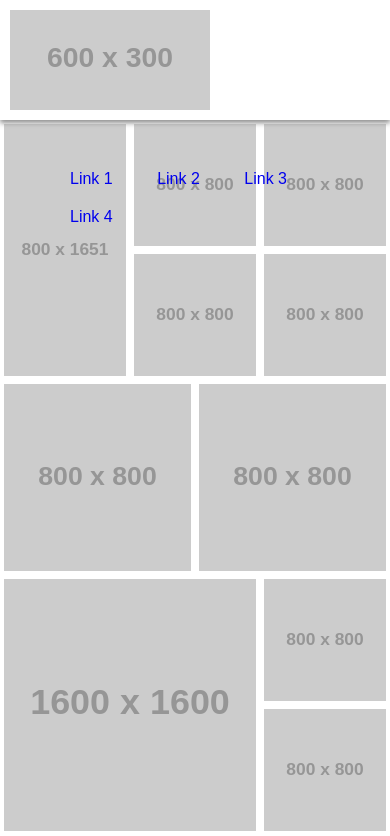
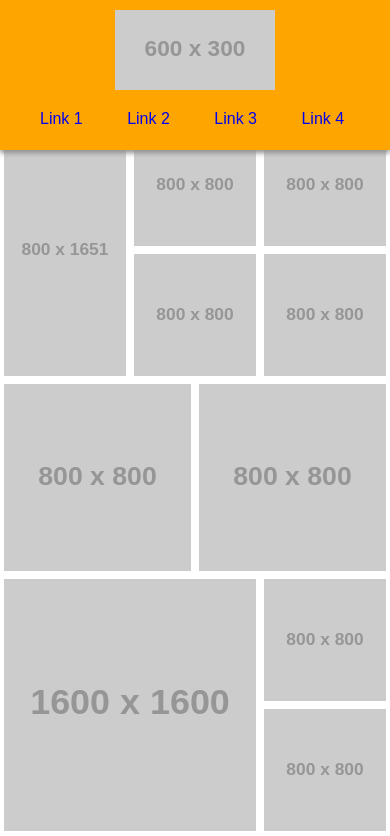
Before and after one commit to Sajgon/suw16-bluemix1, a website: page public/index.html in a window 390 px wide. Shown: the top 836 px of the page. Drawn offline with Linux system fonts and the light colour scheme; placeholder pictures from the web are drawn by us.

Commit message:
Add files via upload

```diff
--- a/public/mediaquery.css
+++ b/public/mediaquery.css
@@ -1,9 +1,22 @@
-@media (max-width: 629px) {
-  .header{
-    background-color: orange;
-  }
+@media (max-width: 629px){
+    header{
+        background-color: orange;
+        height: 150px;
+    }
 
-    .logo{
+    header .logo{
         margin: 10px auto;
+        float: none;
+        height: 80px;
+    }
+
+    header nav ul{
+        margin: 0;
+        padding: 0;
+    }
+    header nav{
+        margin: 0 auto;
+        float: none;
+        width: 350px;
     }
 }
```
